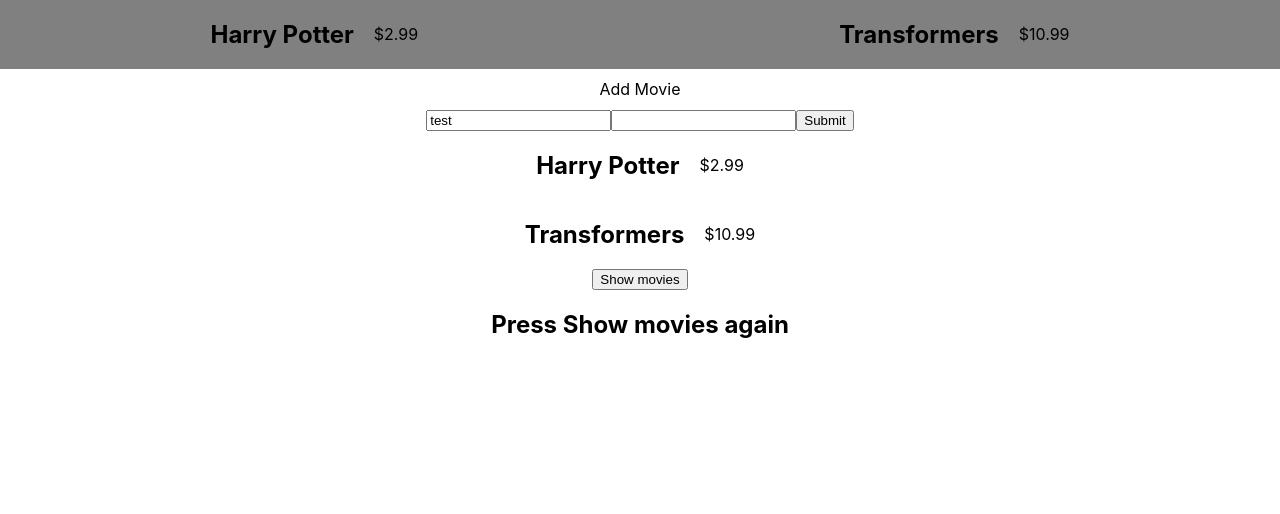
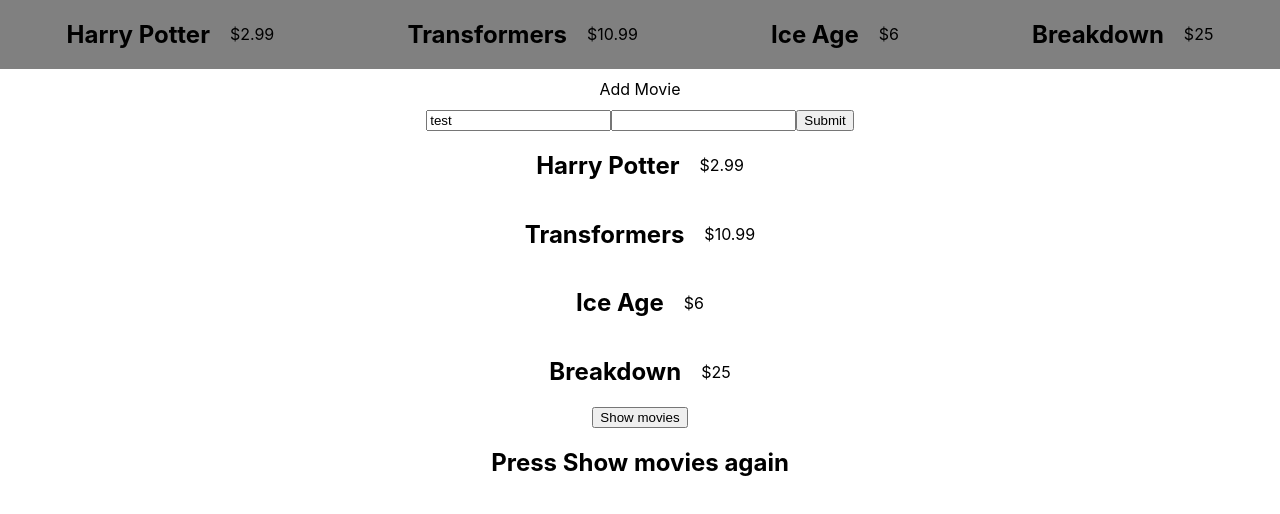
Before and after one commit to Saidbek9092/react-context-api, a React (Create React App) app: page / in a window 1280 px wide. Shown: the top 514 px of the page. Built offline with nearby package versions, Linux system fonts and the light colour scheme.

Commit message:
Added some data to movies

```diff
--- a/src/MovieContext.js
+++ b/src/MovieContext.js
@@ -11,12 +11,12 @@
         {
             name: 'Transformers', price: '$10.99', id: 2
         },
-        // {
-        //     name: 'Ice Age', price: '$6', id: 3
-        // },
-        // {
-        //     name: 'Breakdown', price: '$25', id: 4
-        // },
+        {
+            name: 'Ice Age', price: '$6', id: 3
+        },
+        {
+            name: 'Breakdown', price: '$25', id: 4
+        },
     ])
     return (
         <MovieContext.Provider value={[movies,setMovies]}>
```
